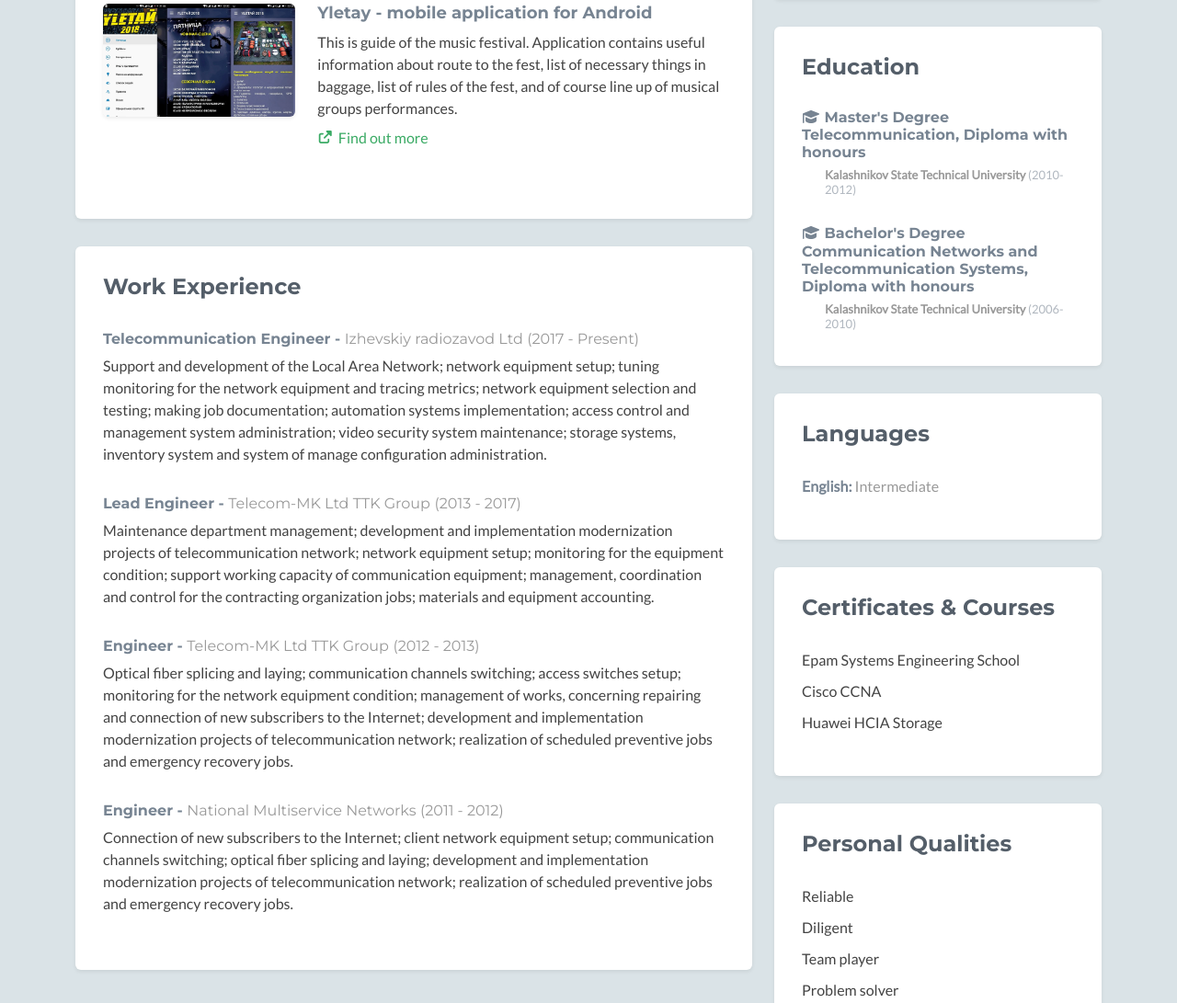
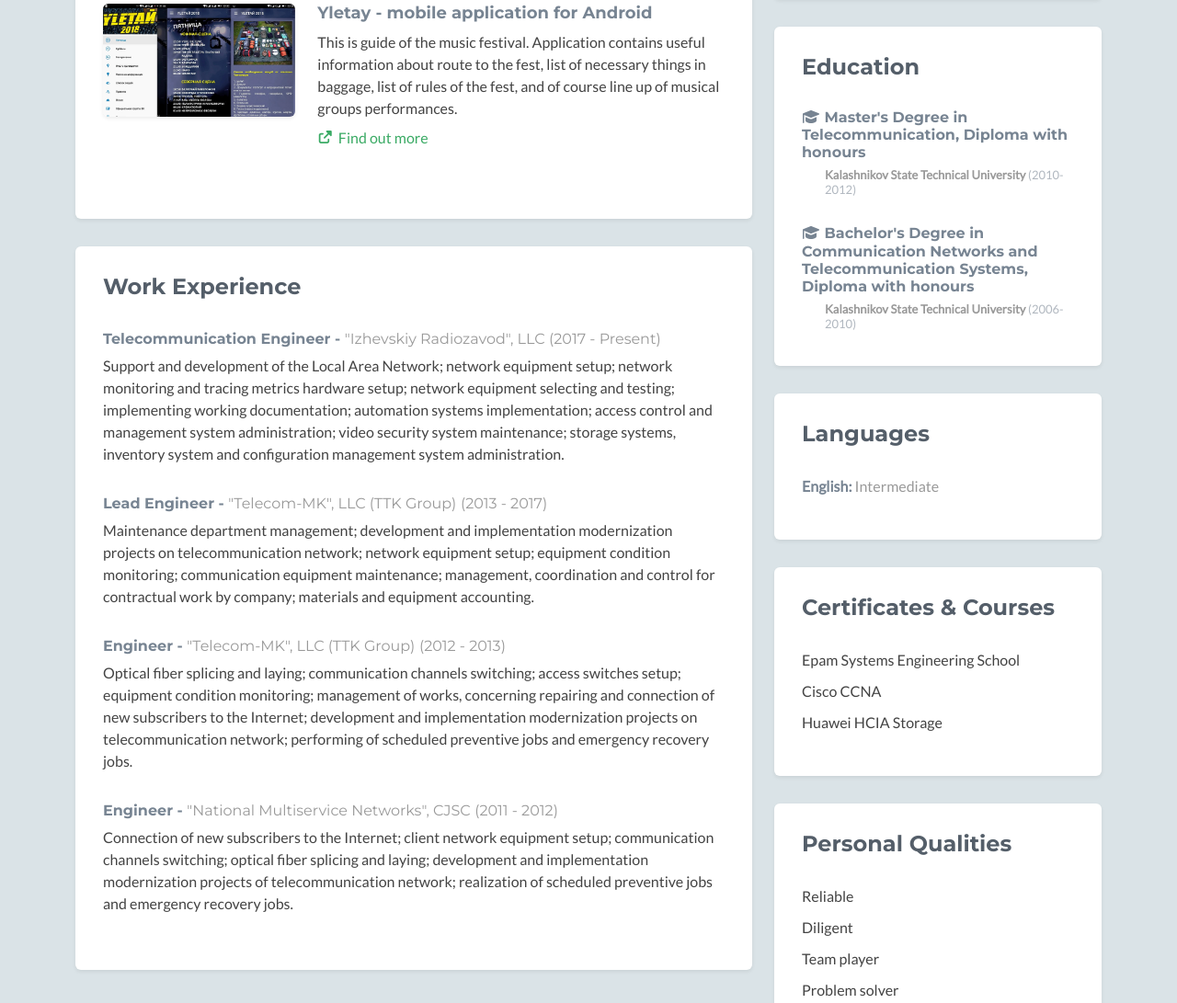
Before and after one commit to explanicon/app-for-explanicon, a plain HTML site: page index.html in a window 1280 px wide. Shown: the part 1439-2530 px from the top of the page at 92% size. Drawn offline with nearby package versions, Linux system fonts and the light colour scheme; no server answers; a script that the page names is missing; some icons are missing.

Commit message:
Portfolio version 1.6

```diff
--- a/index.html
+++ b/index.html
@@ -63,7 +63,7 @@
                     <div class="section-inner shadow-sm rounded">
                         <h2 class="heading">About Me</h2>
                         <div class="content">
-                            <p>I am engineer, who likes to decide interesting complex tasks and automate routine work. I continuously improve myself and learn new branches of knowledge.</p>
+                            <p>I'm an engineer keen on solving interesting complex tasks and automating routine work. I continuously improve myself and learn new branches of knowledge.</p>
 
                         </div><!--//content-->
                     </div><!--//section-inner-->
@@ -88,7 +88,7 @@
                                 <h3 class="title mb-3"><a href="Portfolio_website_project.html" target="_blank">Portfolio website project</a></h3>
 
                                 <div class="desc text-start">
-                                    <p>Portfolio website is stored on Yandex Cloud. Project was created using following software: Ansible, Github, Jenkins, Nginx. Operation system of virtual machines is Ubuntu 20.04. Domain name was added to the website and SSL certificate was implemented to allow access via https.  </p>
+                                    <p>Portfolio website is stored on Yandex Cloud. Project was created using Ansible, Github, Jenkins, Nginx. Operation system of virtual machines is Ubuntu 20.04. Domain name was added to the website and SSL certificate was implemented to allow access via https.  </p>
 									<p><a class="more-link" href="Portfolio_website_project.html" target="_blank"><i class="fas fa-external-link-alt"></i>Find out more</a></p>
                                 </div><!--//desc-->
 
@@ -130,24 +130,24 @@
                         <h2 class="heading">Work Experience</h2>
                         <div class="content">
                             <div class="item">
-                                <h3 class="title">Telecommunication Engineer - <span class="place"><a href="https://www.irz.ru/">Izhevskiy radiozavod Ltd</a></span> <span class="year">(2017 - Present)</span></h3>
-                                <p>Support and development of the Local Area Network; network equipment setup; tuning monitoring for the network equipment and tracing metrics; network equipment selection and testing; making job documentation; automation systems implementation; access control and management system administration; video security system maintenance; storage systems, inventory system and system of manage configuration administration.</p>
+                                <h3 class="title">Telecommunication Engineer - <span class="place"><a href="https://www.irz.ru/">"Izhevskiy Radiozavod", LLC</a></span> <span class="year">(2017 - Present)</span></h3>
+                                <p>Support and development of the Local Area Network; network equipment setup; network monitoring and tracing metrics hardware setup; network equipment selecting and testing; implementing working documentation; automation systems implementation; access control and management system administration; video security system maintenance; storage systems, inventory system and configuration management system administration.</p>
                             </div><!--//item-->
 
 
 							 <div class="item">
-                                <h3 class="title">Lead Engineer - <span class="place"><a href="https://company.ttk.ru/">Telecom-MK Ltd TTK Group</a></span> <span class="year">(2013 - 2017)</span></h3>
-                                <p>Maintenance department management; development and implementation modernization projects of telecommunication network; network equipment setup;  monitoring for the equipment condition; support working capacity of communication equipment; management, coordination and control for the contracting organization jobs; materials and equipment accounting.</p>
+                                <h3 class="title">Lead Engineer - <span class="place"><a href="https://company.ttk.ru/">"Telecom-MK", LLC (TTK Group)</a></span> <span class="year">(2013 - 2017)</span></h3>
+                                <p>Maintenance department management; development and implementation modernization projects on telecommunication network; network equipment setup; equipment condition monitoring; communication equipment maintenance; management, coordination and control for contractual work by company; materials and equipment accounting.</p>
                             </div><!--//item-->
 
 
                             <div class="item">
-                                <h3 class="title">Engineer - <span class="place"><a href="https://company.ttk.ru/">Telecom-MK Ltd TTK Group</a></span> <span class="year">(2012 - 2013)</span></h3>
-                                <p>Optical fiber splicing and laying; communication channels switching; access switches setup; monitoring for the network equipment condition; management of works, concerning repairing and connection of new subscribers to the Internet; development and implementation modernization projects of telecommunication network; realization of scheduled preventive jobs and emergency recovery jobs.</p>
+                                <h3 class="title">Engineer - <span class="place"><a href="https://company.ttk.ru/">"Telecom-MK", LLC (TTK Group)</a></span> <span class="year">(2012 - 2013)</span></h3>
+                                <p>Optical fiber splicing and laying; communication channels switching; access switches setup; equipment condition monitoring; management of works, concerning repairing and connection of new subscribers to the Internet; development and implementation modernization projects on telecommunication network; performing of scheduled preventive jobs and emergency recovery jobs.</p>
                             </div><!--//item-->
 
                             <div class="item">
-                                <h3 class="title">Engineer - <span class="place">National Multiservice Networks</span> <span class="year">(2011 - 2012)</span></h3>
+                                <h3 class="title">Engineer - <span class="place">"National Multiservice Networks", CJSC</span> <span class="year">(2011 - 2012)</span></h3>
                                 <p>Connection of new subscribers to the Internet; client network equipment setup; communication channels switching; optical fiber splicing and laying; development and implementation modernization projects of telecommunication network; realization of scheduled preventive jobs and emergency recovery jobs. </p>
                             </div><!--//item-->
 
@@ -244,11 +244,11 @@
                         <h2 class="heading">Education</h2>
                         <div class="content">
                             <div class="item">
-                                <h3 class="title"><i class="fas fa-graduation-cap"></i> Master's Degree Telecommunication, Diploma with honours</h3>
+                                <h3 class="title"><i class="fas fa-graduation-cap"></i> Master's Degree in Telecommunication, Diploma with honours</h3>
                                 <h4 class="university">Kalashnikov State Technical University <span class="year">(2010-2012)</span></h4>
                             </div><!--//item-->
                             <div class="item">
-                                <h3 class="title"><i class="fas fa-graduation-cap"></i> Bachelor's Degree Communication Networks and Telecommunication Systems, Diploma with honours</h3>
+                                <h3 class="title"><i class="fas fa-graduation-cap"></i> Bachelor's Degree in Communication Networks and Telecommunication Systems, Diploma with honours</h3>
                                 <h4 class="university">Kalashnikov State Technical University <span class="year">(2006-2010)</span></h4>
                             </div><!--//item-->
                         </div><!--//content-->
```
